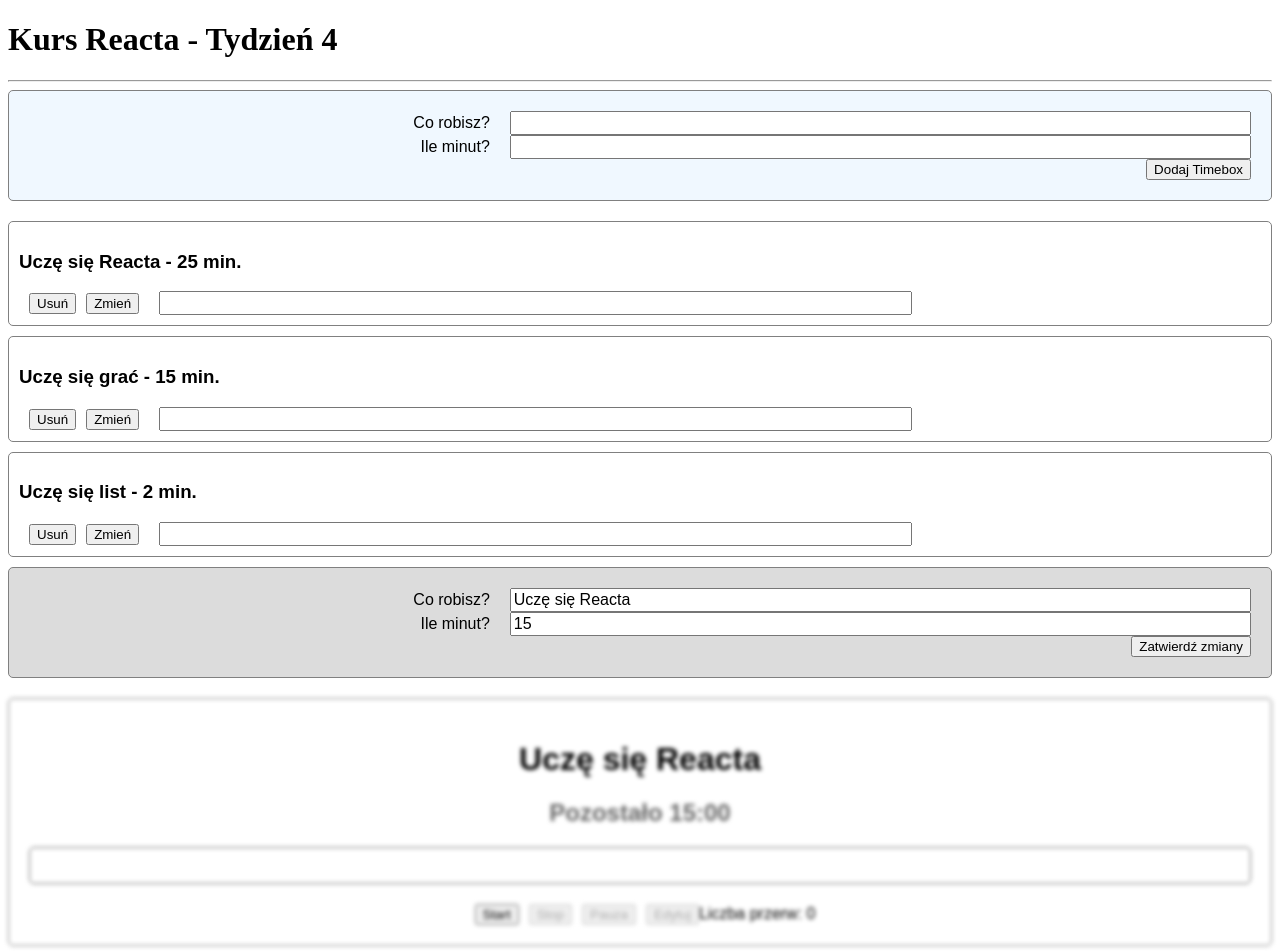
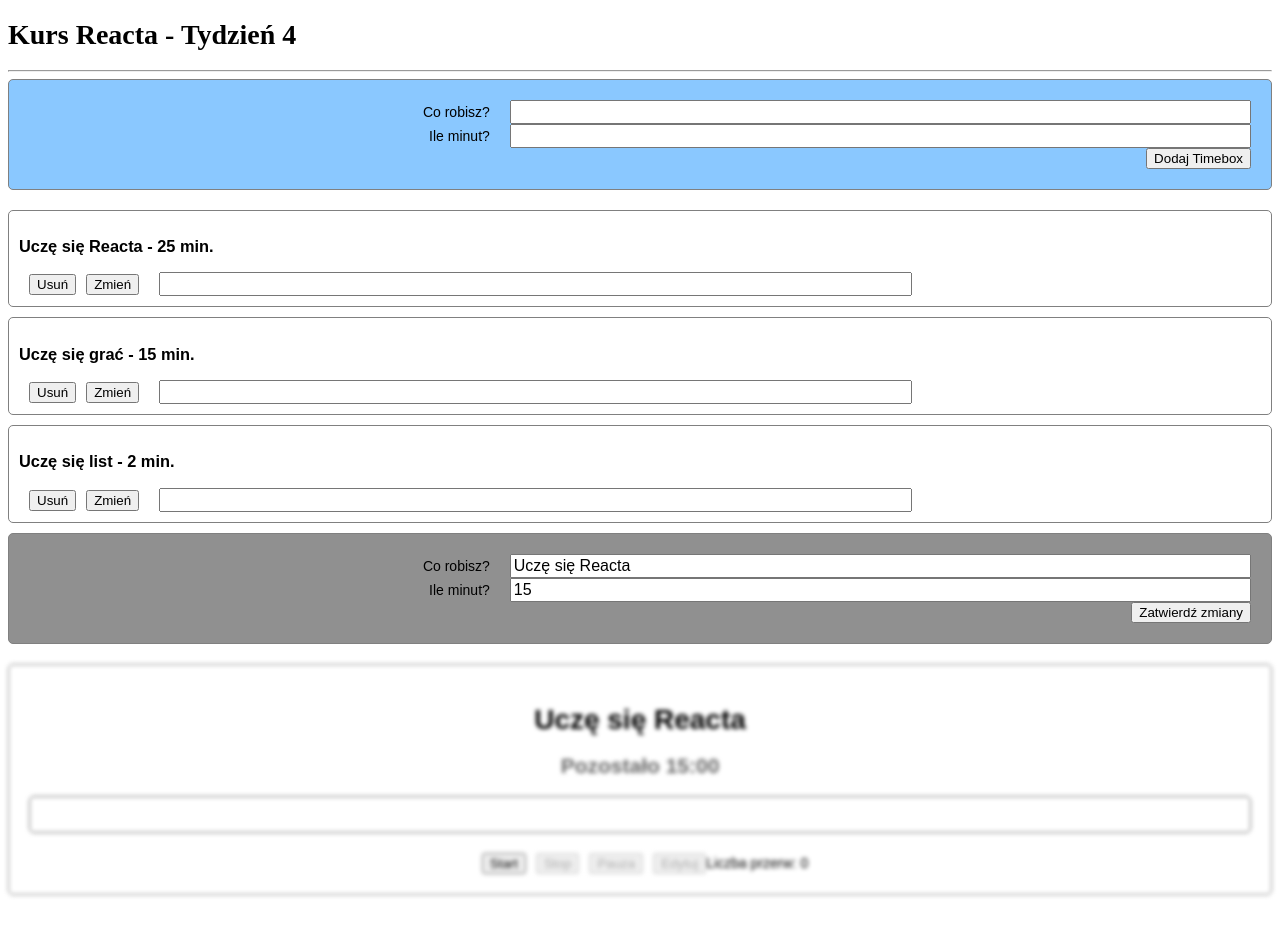
Before and after one commit to mateuszskrok/kursreacta, a React (Create React App) app: page / in a window 1280 px wide. Shown: the top 951 px of the page. After the commit the page ends 903 px from the top, so only its background shows below. Built offline with nearby package versions, Linux system fonts and the light colour scheme.

Commit message:
Modularize styles

```diff
--- a/src/index.js
+++ b/src/index.js
@@ -1,6 +1,5 @@
 import React from "react";
 import ReactDOM from "react-dom";
-import { v4 as uuidv4 } from 'uuid';
 
 import App from "./App";
 import "./styles/main.scss"
--- /dev/null
+++ b/src/styles/base.scss
@@ -0,0 +1,3 @@
+html {
+    font-size: 14px;
+}
--- /dev/null
+++ b/src/styles/components.scss
@@ -0,0 +1,58 @@
+
+.App {
+    font-family: sans-serif;
+}
+.TimeboxEditor, .TimeboxCreator{
+    text-align: right;
+    border: $default-border;
+    border-radius: $default-border-radius;
+    padding: 20px;
+    margin-bottom: 20px;
+}
+
+.TimeboxEditor{
+    background-color: darken(gainsboro,30);
+}
+
+.TimeboxCreator{
+    background-color: darken(aliceblue,20);
+}
+
+.Timebox{
+    border: $default-border;
+    border-radius: 5px;
+    padding: 10px;
+    margin-bottom: 10px;
+}
+input{
+    width: 60%;
+    margin-left: 20px;
+    font-size: 16px;
+}
+button{
+    font-style: 16px;
+    margin-left: 10px;
+}
+.CurrentTimebox{
+    text-align: center;
+    border: $default-border;
+    border-radius:$default-border-radius;
+    padding: 20px;
+
+}
+.Clock{
+    color: orangered;
+}
+.ProgressBar{
+    border: 1px solid orangered;
+    border-radius:$default-border-radius;
+    height: 25px;
+    margin-bottom: 20px;
+    padding: 5px;
+
+    >div{
+        height: 100%;
+        background-color: orangered;
+    }
+
+}
--- a/src/styles/main.scss
+++ b/src/styles/main.scss
@@ -1,59 +1,4 @@
-.App {
-    font-family: sans-serif;
-}
-.TimeboxEditor, .TimeboxCreator{
-    text-align: right;
-    border: 1px solid gray;
-    border-radius: 5px;
-    padding: 20px;
-    margin-bottom: 20px;
-}
-
-.TimeboxEditor{
-    background-color: gainsboro;
-}
-
-.TimeboxCreator{
-    background-color: aliceblue;
-}
-
-.Timebox{
-    border: 1px solid gray;
-    border-radius: 5px;
-    padding: 10px;
-    margin-bottom: 10px;
-}
-input{
-    width: 60%;
-    margin-left: 20px;
-    font-size: 16px;
-}
-button{
-    font-style: 16px;
-    margin-left: 10px;
-}
-.CurrentTimebox{
-    text-align: center;
-    border: 1px solid gray;
-    border-radius: 5px;
-    padding: 20px;
-
-}
-.Clock{
-    color: orangered;
-}
-.ProgressBar{
-    border: 1px solid orangered;
-    border-radius: 5px;
-    height: 25px;
-    margin-bottom: 20px;
-    padding: 5px;
-
-}
-.ProgressBar>div{
-    height: 100%;
-    background-color: orangered;
-}
-.inactive{
-    filter: blur(2px) grayscale(1)
-}
+@import "./base.scss";
+@import "./variables.scss";
+@import "./utilities.scss";
+@import "./components.scss";
--- /dev/null
+++ b/src/styles/utilities.scss
@@ -0,0 +1,3 @@
+.inactive{
+    filter: blur(2px) grayscale(1)
+}
--- /dev/null
+++ b/src/styles/variables.scss
@@ -0,0 +1,2 @@
+$default-border: 1px solid gray;
+$default-border-radius: 5px;
```
